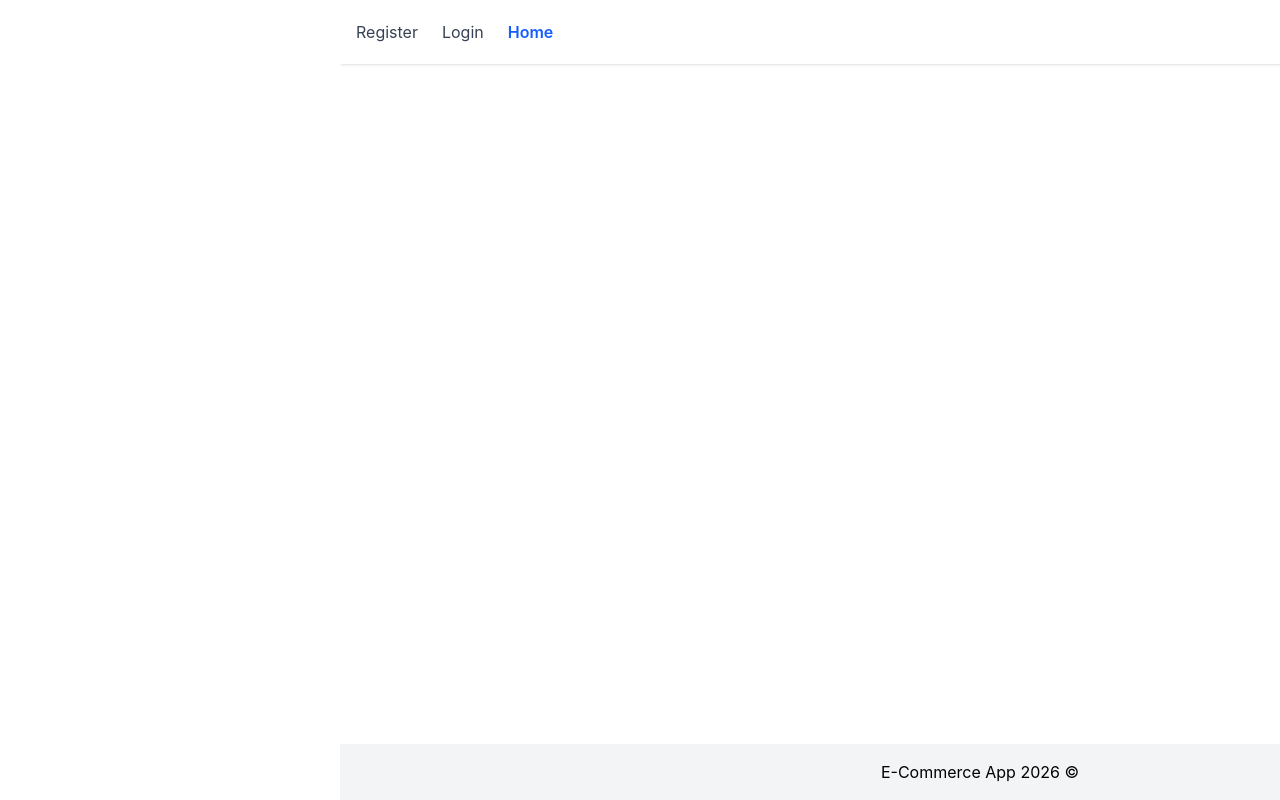
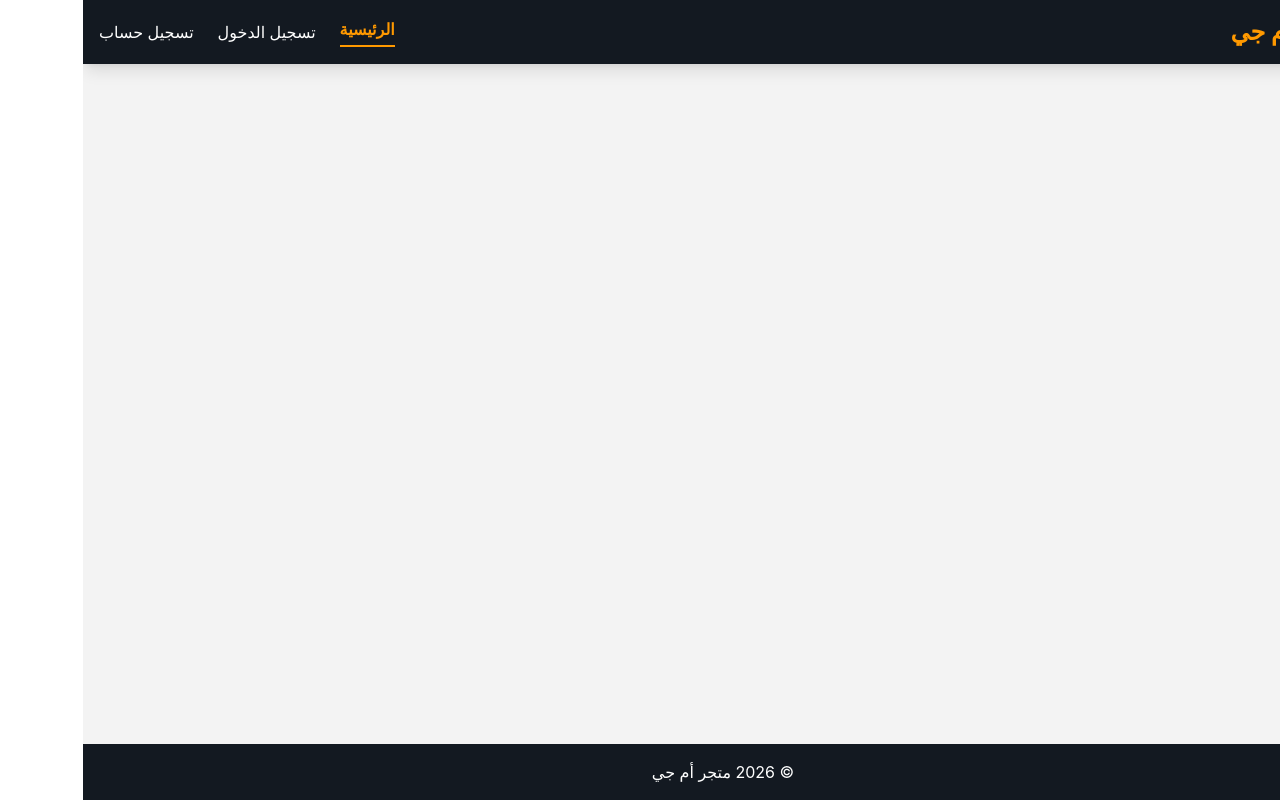
Before and after one commit to Mahmoud123Jamal/E-Commerce_MERN_Stack, a React (Vite) app in the folder frontend/e-commerce-platform/: page / in a window 1280 px wide. Built offline with nearby package versions, Linux system fonts and the light colour scheme.

Commit message:
feat: enhance RootLayout with responsive navigation and authentication handling

```diff
--- a/frontend/e-commerce-platform/src/layouts/RootLayout.tsx
+++ b/frontend/e-commerce-platform/src/layouts/RootLayout.tsx
@@ -1,47 +1,176 @@
 import { Link, NavLink, Outlet } from "react-router-dom";
+import { useState } from "react";
+
+import { Menu, X } from "lucide-react";
+
+import { useAppDispatch, useAppSelector } from "../hooks/reduxHooks";
+
+import { logout } from "../features/auth/authSlice";
 
 const RootLayout = () => {
-  const navItems = [
-    { to: "/", label: "Home" },
-    { to: "/login", label: "Login" },
-    { to: "/register", label: "Register" },
-  ];
+  const [open, setOpen] = useState(false);
+
+  const dispatch = useAppDispatch();
+
+  const { isAuth } = useAppSelector((state) => state.auth);
+
+  const handleLogout = () => {
+    dispatch(logout());
+  };
+
+  const navItems = [{ to: "/", label: "الرئيسية" }];
 
   return (
-    <div className="min-h-screen flex flex-col">
-      {/* Header */}
-      <header className="bg-white shadow">
+    <div className="min-h-screen flex flex-col bg-[#f3f3f3]">
+      <header className="bg-[#131921] shadow-lg">
         <div className="container mx-auto px-4 h-16 flex items-center justify-between">
-          <Link to="/" className="text-2xl font-bold text-blue-600">
-            E-Commerce
+          <Link
+            to="/"
+            className="text-xl sm:text-2xl font-bold text-[#ff9900] hover:text-orange-400 transition"
+          >
+            متجر أم جي
           </Link>
 
-          <nav className="flex gap-6">
+          <nav className="hidden md:flex items-center gap-6">
             {navItems.map((item) => (
               <NavLink
                 key={item.to}
                 to={item.to}
                 className={({ isActive }) =>
                   isActive
-                    ? "text-blue-600 font-semibold"
-                    : "text-gray-700 hover:text-blue-600"
+                    ? "text-[#ff9900] font-semibold border-b-2 border-[#ff9900] pb-1"
+                    : "text-white hover:text-[#ff9900] transition"
                 }
               >
                 {item.label}
               </NavLink>
             ))}
+
+            {isAuth ? (
+              <button
+                onClick={handleLogout}
+                className="
+                  cursor-pointer
+                  bg-[#ff9900]
+                  text-white
+                  px-4 py-2
+                  rounded-lg
+                  hover:bg-orange-500
+                  transition
+                "
+              >
+                تسجيل الخروج
+              </button>
+            ) : (
+              <>
+                <NavLink
+                  to="/login"
+                  className={({ isActive }) =>
+                    isActive
+                      ? "text-[#ff9900] font-semibold border-b-2 border-[#ff9900] pb-1"
+                      : "text-white hover:text-[#ff9900] transition"
+                  }
+                >
+                  تسجيل الدخول
+                </NavLink>
+
+                <NavLink
+                  to="/register"
+                  className={({ isActive }) =>
+                    isActive
+                      ? "text-[#ff9900] font-semibold border-b-2 border-[#ff9900] pb-1"
+                      : "text-white hover:text-[#ff9900] transition"
+                  }
+                >
+                  تسجيل حساب
+                </NavLink>
+              </>
+            )}
           </nav>
+
+          <button
+            onClick={() => setOpen(!open)}
+            className="md:hidden text-white"
+          >
+            {open ? <X size={28} /> : <Menu size={28} />}
+          </button>
         </div>
+
+        {open && (
+          <nav
+            className="
+              md:hidden
+              bg-[#232f3e]
+              flex flex-col
+              items-center
+              gap-4
+              py-4
+            "
+          >
+            {navItems.map((item) => (
+              <NavLink
+                key={item.to}
+                to={item.to}
+                onClick={() => setOpen(false)}
+                className={({ isActive }) =>
+                  isActive
+                    ? "text-[#ff9900] font-semibold"
+                    : "text-white hover:text-[#ff9900] transition"
+                }
+              >
+                {item.label}
+              </NavLink>
+            ))}
+
+            {isAuth ? (
+              <button
+                onClick={() => {
+                  handleLogout();
+                  setOpen(false);
+                }}
+                className="
+                  cursor-pointer
+                  bg-[#ff9900]
+                  text-white
+                  px-4 py-2
+                  rounded-lg
+                  hover:bg-orange-500
+                  transition
+                "
+              >
+                تسجيل الخروج
+              </button>
+            ) : (
+              <>
+                <NavLink
+                  to="/login"
+                  onClick={() => setOpen(false)}
+                  className="text-white hover:text-[#ff9900]"
+                >
+                  تسجيل الدخول
+                </NavLink>
+
+                <NavLink
+                  to="/register"
+                  onClick={() => setOpen(false)}
+                  className="text-white hover:text-[#ff9900]"
+                >
+                  تسجيل حساب
+                </NavLink>
+              </>
+            )}
+          </nav>
+        )}
       </header>
 
-      {/* Pages */}
-      <main className="flex-1 container mx-auto p-4">
+      <main className="flex-1 container mx-auto w-full p-4">
         <Outlet />
       </main>
 
-      {/* Footer */}
-      <footer className="bg-gray-100 text-center py-4">
-        <p>© {new Date().getFullYear()} E-Commerce App</p>
+      <footer className="bg-[#131921] text-center py-4 text-white">
+        <p className="text-sm sm:text-base">
+          © {new Date().getFullYear()} متجر أم جي
+        </p>
       </footer>
     </div>
   );
```
